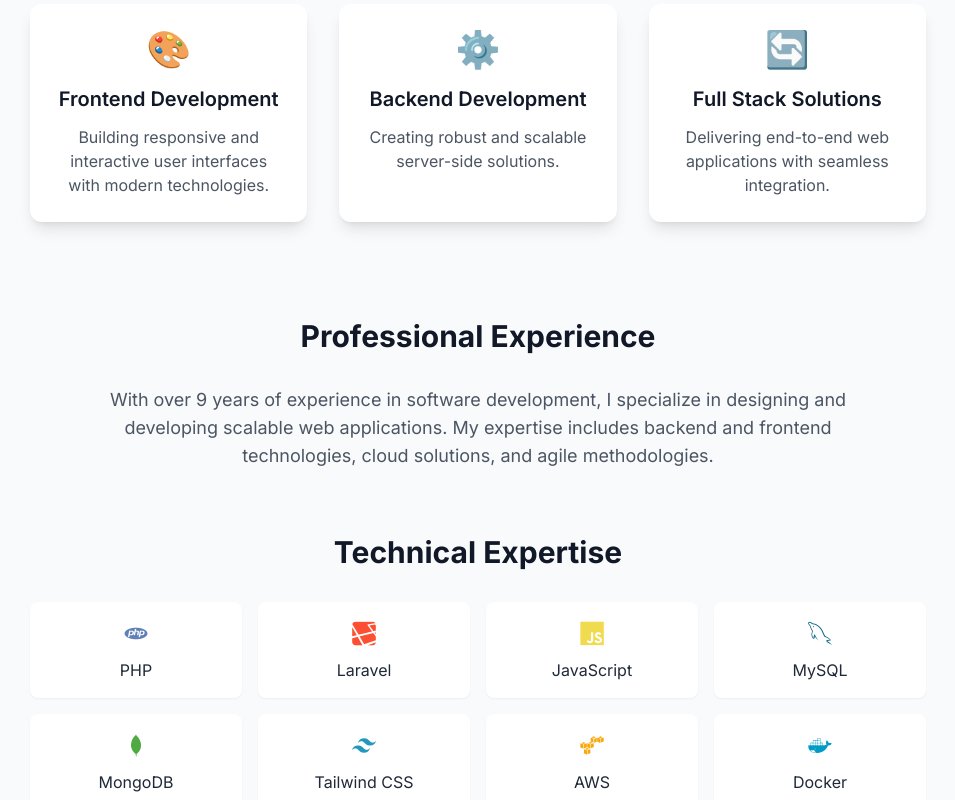
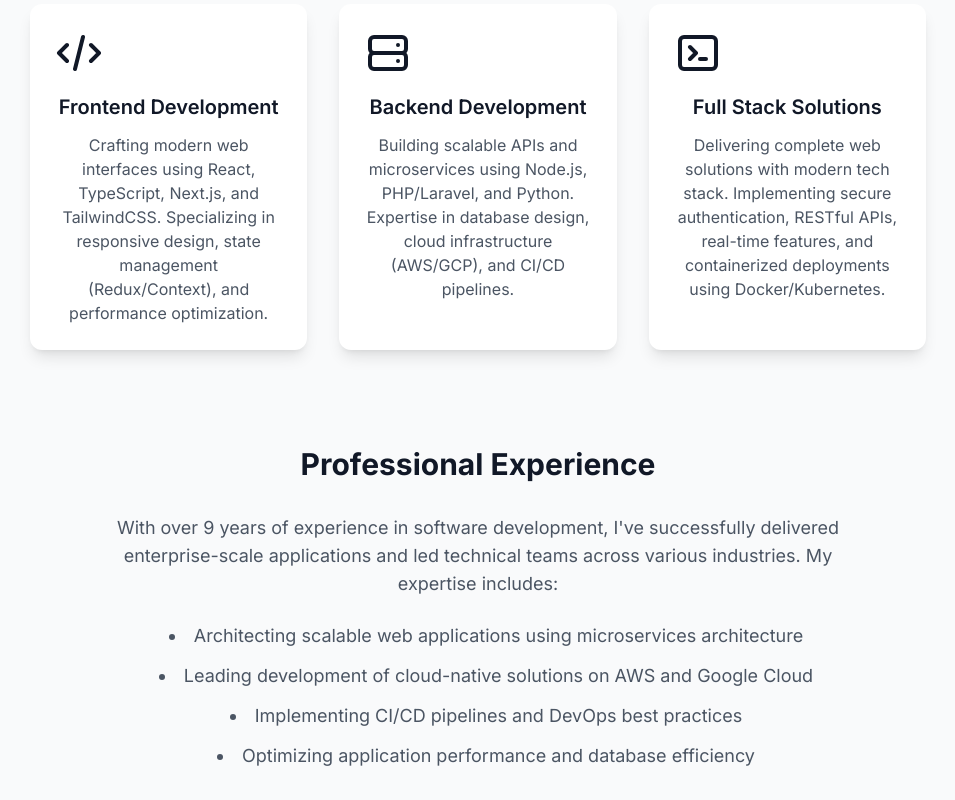
Before and after one commit to devpawanyadav/devpawanyadav.github.io, a React (Create React App) app: page / in a window 1280 px wide. Shown: the part 460-1260 px from the top of the page, without its empty margins (162-1117 px from the left). Built offline with nearby package versions, Linux system fonts and the light colour scheme.

Commit message:
feat: Enhance Home page services section with detailed descriptions and custom icons

```diff
--- a/src/pages/Home.tsx
+++ b/src/pages/Home.tsx
@@ -59,18 +59,30 @@ const Home = () => {
           {[
             {
               title: "Frontend Development",
-              description: "Building responsive and interactive user interfaces with modern technologies.",
-              icon: "🎨"
+              description: "Crafting modern web interfaces using React, TypeScript, Next.js, and TailwindCSS. Specializing in responsive design, state management (Redux/Context), and performance optimization.",
+              icon: (
+                <svg className="w-12 h-12" fill="none" stroke="currentColor" viewBox="0 0 24 24">
+                  <path strokeLinecap="round" strokeLinejoin="round" strokeWidth={2} d="M10 20l4-16m4 4l4 4-4 4M6 16l-4-4 4-4" />
+                </svg>
+              )
             },
             {
               title: "Backend Development",
-              description: "Creating robust and scalable server-side solutions.",
-              icon: "⚙️"
+              description: "Building scalable APIs and microservices using Node.js, PHP/Laravel, and Python. Expertise in database design, cloud infrastructure (AWS/GCP), and CI/CD pipelines.",
+              icon: (
+                <svg className="w-12 h-12" fill="none" stroke="currentColor" viewBox="0 0 24 24">
+                  <path strokeLinecap="round" strokeLinejoin="round" strokeWidth={2} d="M5 12h14M5 12a2 2 0 01-2-2V6a2 2 0 012-2h14a2 2 0 012 2v4a2 2 0 01-2 2M5 12a2 2 0 00-2 2v4a2 2 0 002 2h14a2 2 0 002-2v-4a2 2 0 00-2-2m-2-4h.01M17 16h.01" />
+                </svg>
+              )
             },
             {
               title: "Full Stack Solutions",
-              description: "Delivering end-to-end web applications with seamless integration.",
-              icon: "🔄"
+              description: "Delivering complete web solutions with modern tech stack. Implementing secure authentication, RESTful APIs, real-time features, and containerized deployments using Docker/Kubernetes.",
+              icon: (
+                <svg className="w-12 h-12" fill="none" stroke="currentColor" viewBox="0 0 24 24">
+                  <path strokeLinecap="round" strokeLinejoin="round" strokeWidth={2} d="M8 9l3 3-3 3m5 0h3M5 20h14a2 2 0 002-2V6a2 2 0 00-2-2H5a2 2 0 00-2 2v12a2 2 0 002 2z" />
+                </svg>
+              )
             }
           ].map((service, index) => (
             <motion.div
@@ -102,9 +114,15 @@ const Home = () => {
           </h2>
           <div className="max-w-3xl mx-auto text-gray-600 dark:text-gray-400">
             <p className="mb-6 text-lg">
-              With over 9 years of experience in software development, I specialize in designing and developing scalable web applications.
-              My expertise includes backend and frontend technologies, cloud solutions, and agile methodologies.
+              With over 9 years of experience in software development, I've successfully delivered enterprise-scale applications
+              and led technical teams across various industries. My expertise includes:
             </p>
+            <ul className="list-disc list-inside space-y-3 mb-6 text-lg pl-4">
+              <li>Architecting scalable web applications using microservices architecture</li>
+              <li>Leading development of cloud-native solutions on AWS and Google Cloud</li>
+              <li>Implementing CI/CD pipelines and DevOps best practices</li>
+              <li>Optimizing application performance and database efficiency</li>
+            </ul>
           </div>
         </motion.div>
 
@@ -135,9 +153,9 @@ const Home = () => {
               <div
                 key={index}
                 className="p-4 bg-white dark:bg-dark-card rounded-lg shadow-sm text-center hover:shadow-md transition-shadow flex flex-col items-center gap-2"
-              >
-                {skill.icon}
-                <span className="text-gray-800 dark:text-gray-200">{skill.name}</span>
+>
+                  {skill.icon}
+                  <span className="text-gray-800 dark:text-gray-200">{skill.name}</span>
               </div>
             ))}
           </div>
```
